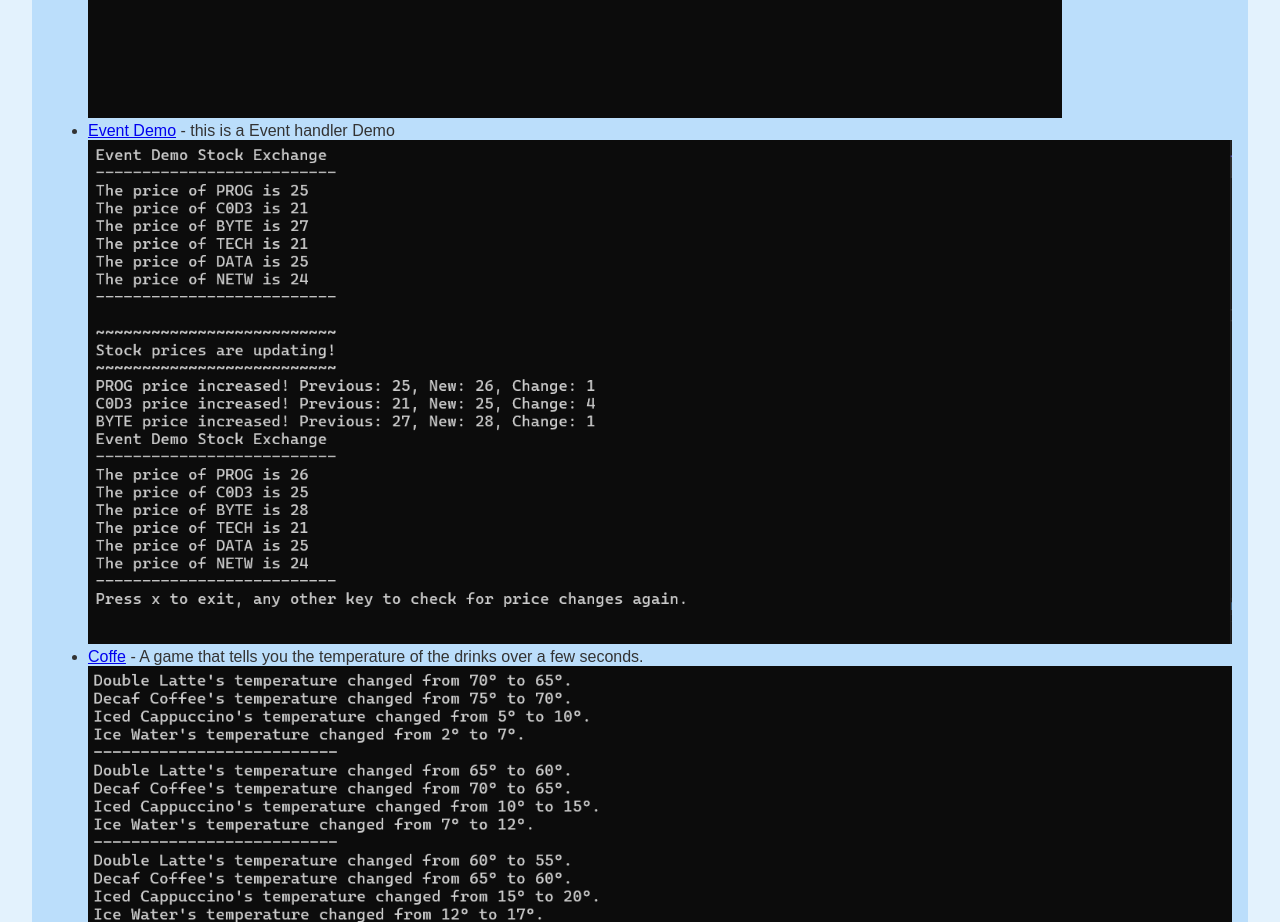
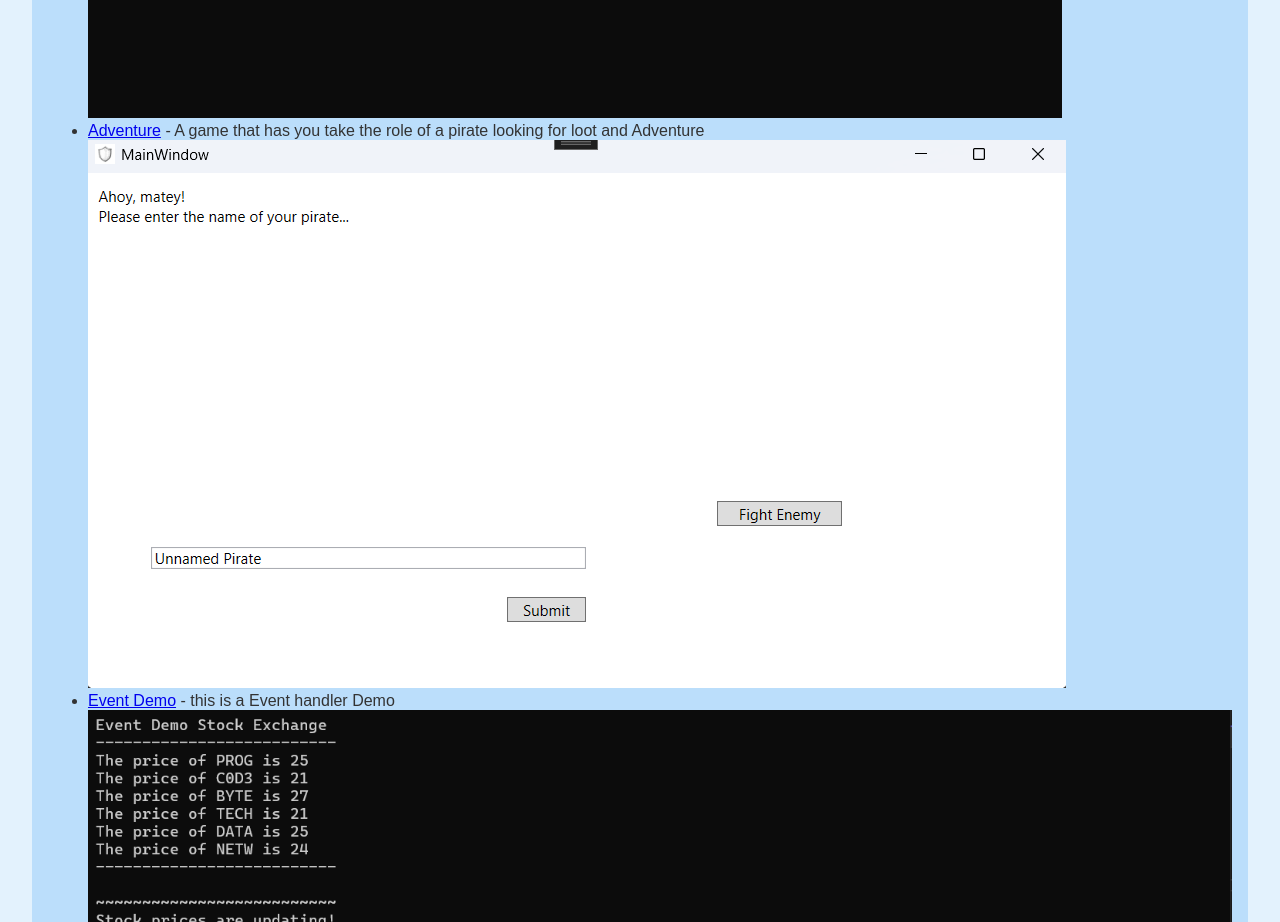
Before and after one commit to Glacoi/Glacoi.github.io, a plain HTML site: page index.html in a window 1280 px wide. Shown: the part 2340-3262 px from the top of the page. Drawn offline with Linux system fonts and the light colour scheme.

Commit message:
Update index.html

```diff
--- a/index.html
+++ b/index.html
@@ -77,6 +77,11 @@
                     <img src="images/highest_match.png" alt="Highest Match">
                 </li>
                 <li>
+                    <a href="https://github.com/Glacoi/Adventure" target="_blank">Adventure</a> - A game that has you take the role of a pirate looking for loot and Adventure
+                    <br>
+                    <img src="images/Adventure.png" alt="Pirate Adventure">
+                </li>
+                <li>
                     <a href="https://github.com/Glacoi/Event_Demo" target="_blank">Event Demo</a> - this is a Event handler Demo
                     <br>
                     <img src="images/Event_Handler.png" alt="Event Handler">
```
